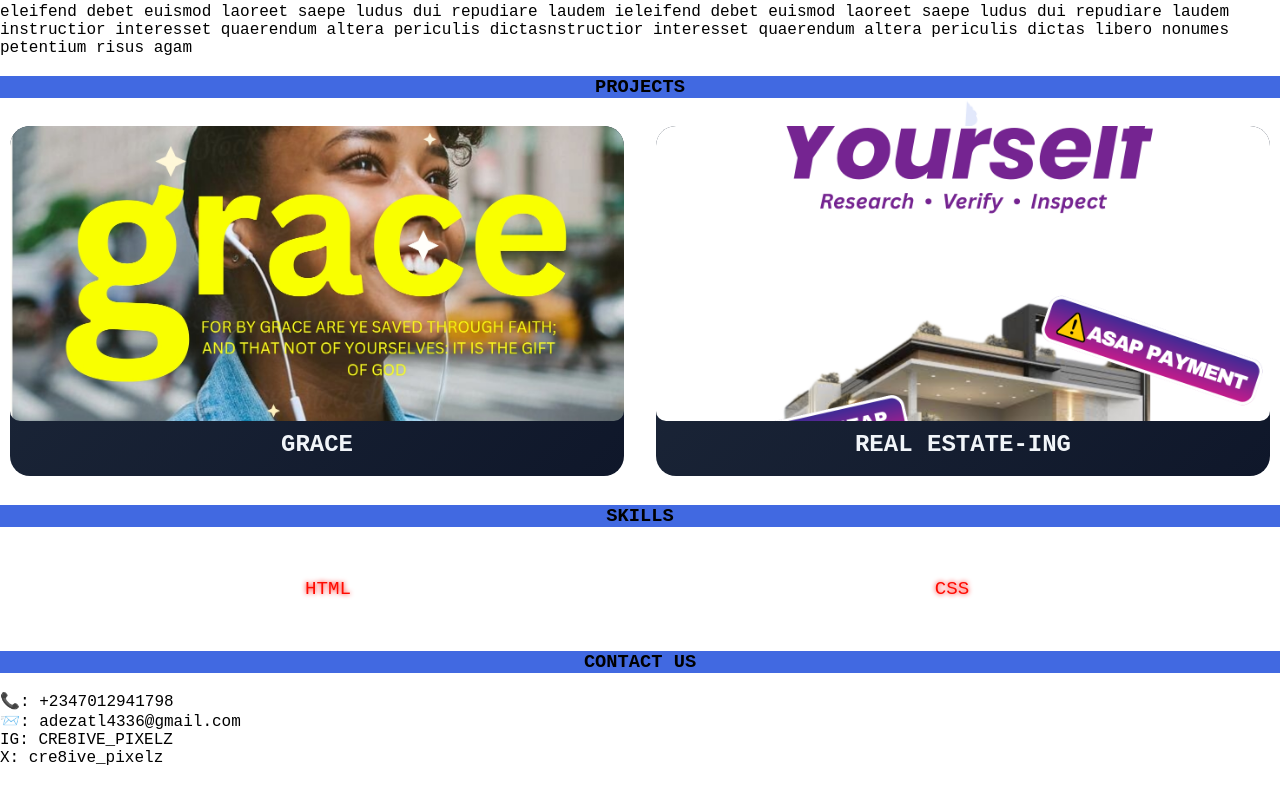
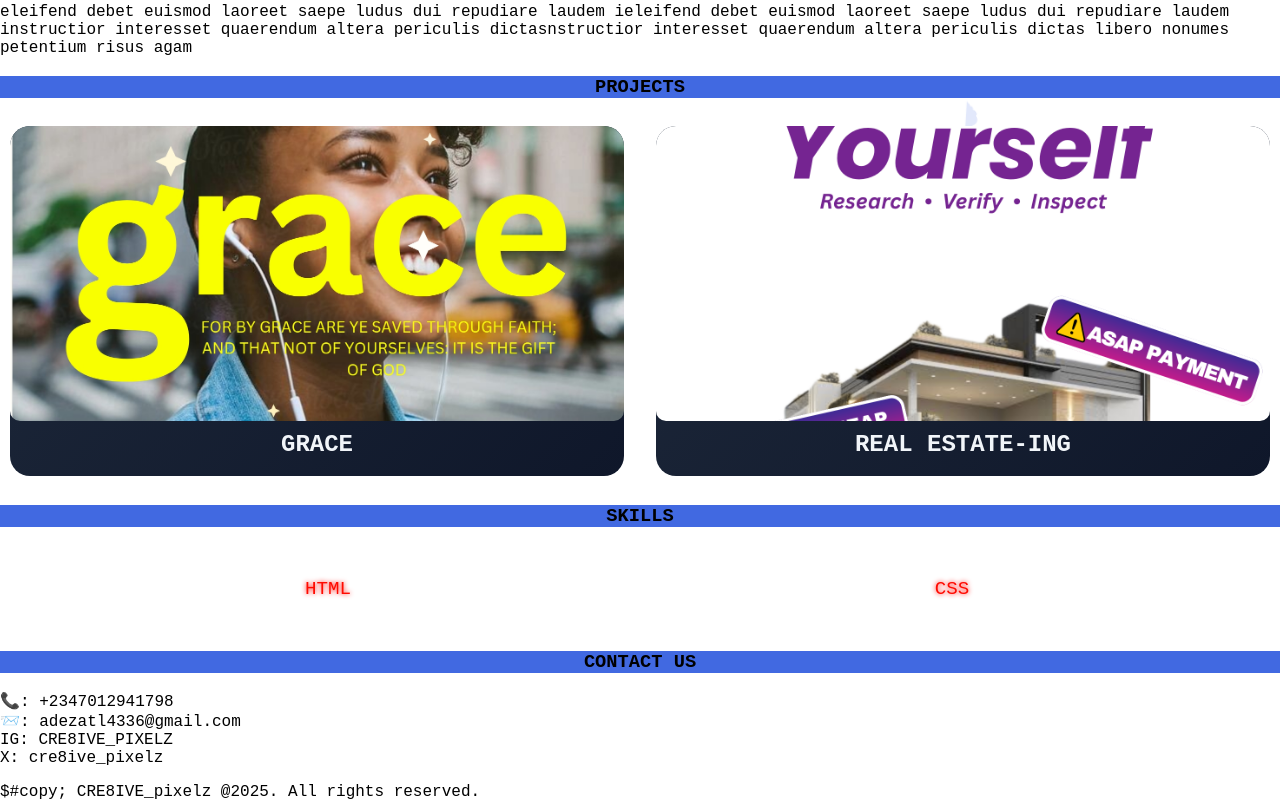
Before and after one commit to AdezAtl/Port_folio, a plain HTML site: page index (1).html in a window 1280 px wide. Shown: the part 460-1261 px from the top of the page. Drawn offline with nearby package versions, Linux system fonts and the light colour scheme.

Commit message:
Update index.html

```diff
--- a/index (1).html
+++ b/index (1).html
@@ -121,7 +121,9 @@
 </section>
 
 
-
+<div class="footer">
+$#copy; CRE8IVE_pixelz @2025. All rights reserved.
+</div>
 <script src="https://cdn.jsdelivr.net/npm/aos@2.3.4/dist/aos.js"></script>
 <script>
   AOS.init();
```
